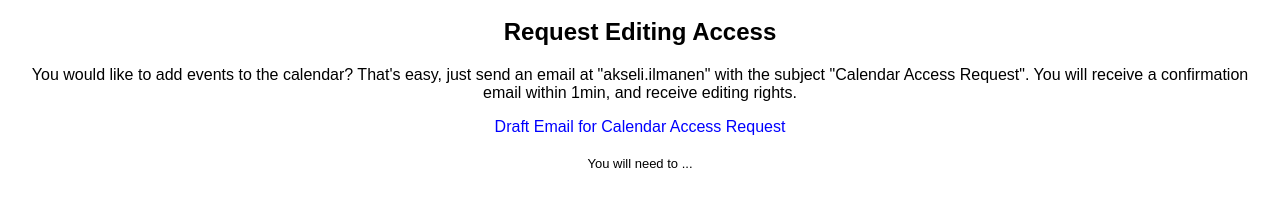
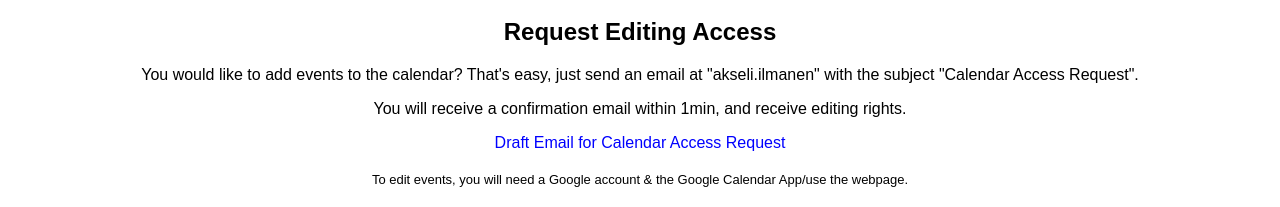
Before and after one commit to fsneuro/tuebingenneurocalendar, a plain HTML site: page index.html in a window 1280 px wide. Shown: the part 734-941 px from the top of the page. Drawn offline with Linux system fonts and the light colour scheme.

Commit message:
Update index.html

```diff
--- a/index.html
+++ b/index.html
@@ -31,15 +31,16 @@
   <p>Welcome! This is an open-access calendar for all NeuroEvents in Tübingen (TNC Neurocolloquium, Cybernetics Seminar Series, Neurobiology seminar, CIN exchanges, conferences, ...).</p>
 
   <div class="calendar-container">
-    <iframe src="https://calendar.google.com/calendar/embed?src=4ac9cf4ad59c30aae2741a510253e64aba11c78907380a67a3efb204c3bc3a82%40group.calendar.google.com&ctz=Europe/Berlin&hl=en"></iframe>
+    <iframe src="https://calendar.google.com/calendar/embed?src=4ac9cf4ad59c30aae2741a510253e64aba11c78907380a67a3efb204c3bc3a82%40group.calendar.google.com&ctz=Europe/Berlin&hl=en&mode=AGENDA"></iframe>
   </div>
 
   <h2>Request Editing Access</h2>
-  <p>You would like to add events to the calendar? That's easy, just send an email at "akseli.ilmanen" with the subject "Calendar Access Request". You will receive a confirmation email within 1min, and receive editing rights.</p>
+  <p>You would like to add events to the calendar? That's easy, just send an email at "akseli.ilmanen" with the subject "Calendar Access Request".</p>
+  <p>You will receive a confirmation email within 1min, and receive editing rights.</p>
   <p><a href="mailto:akseli.ilmanen@gmail.com?subject=Calendar%20Access%20Request"
         style="text-decoration: none; color: blue;">Draft Email for Calendar Access Request</a></p>
 
-  <p style="margin-top: 20px; font-size: small;">You will need to ...</p>
+  <p style="margin-top: 20px; font-size: small;">To edit events, you will need a Google account & the Google Calendar App/use the webpage.</p>
 
 </body>
 </html>
```
